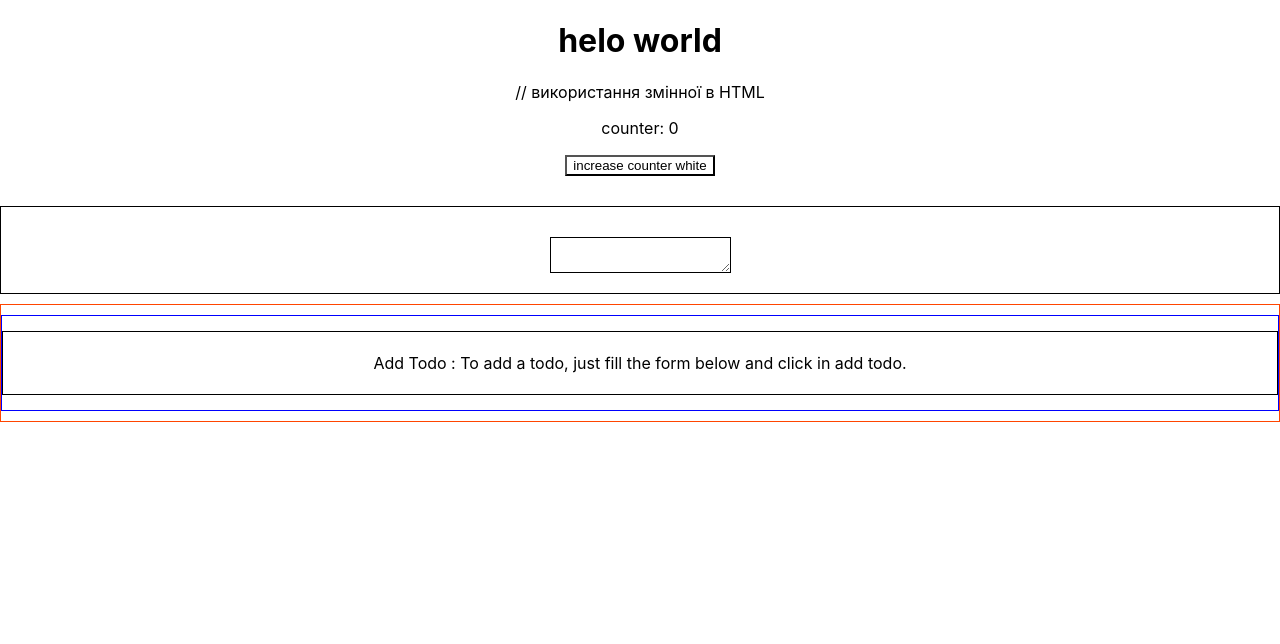
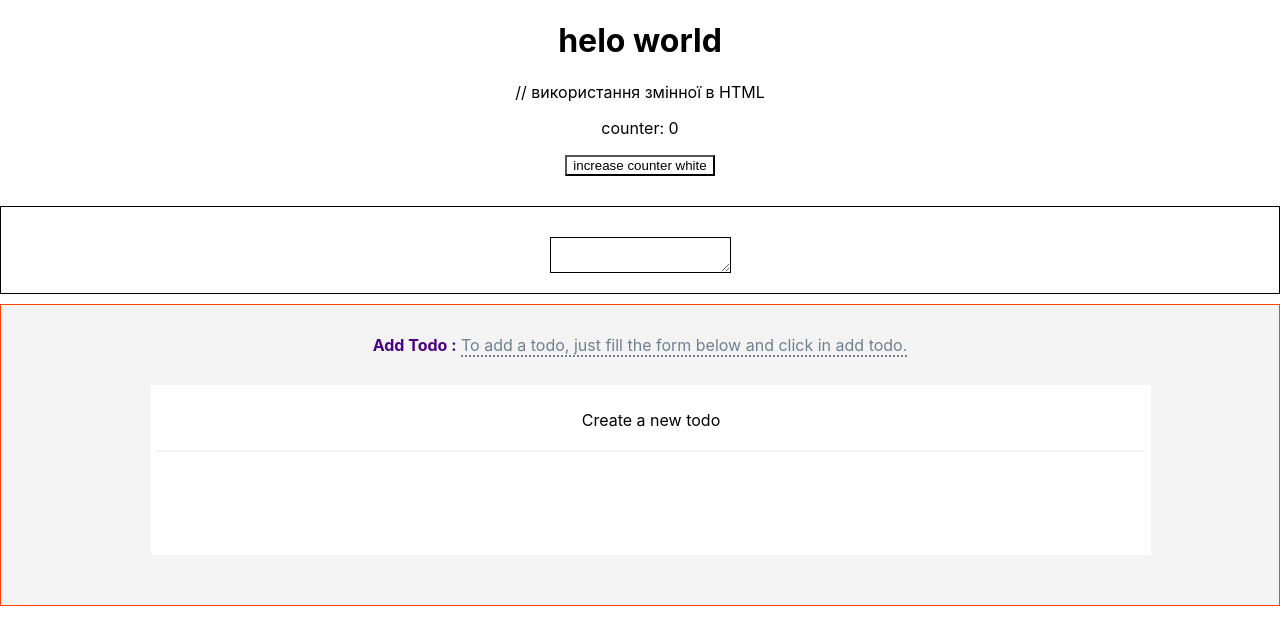
Before and after one commit to romantymets/FirstReactApp, a React (Create React App) app: page / in a window 1280 px wide. Shown: the top 644 px of the page. Built offline with nearby package versions, Linux system fonts and the light colour scheme.

Commit message:
add header

```diff
--- a/src/components/TodoList/TodoList.css
+++ b/src/components/TodoList/TodoList.css
@@ -2,4 +2,6 @@
     border: 1px solid orangered;
     margin-top: 10px;
     margin-bottom: 10px;
+    background-color: rgb(243,243,243);
+    height: 300px;
 }
--- a/src/components/TodoList/TodoList.js
+++ b/src/components/TodoList/TodoList.js
@@ -1,6 +1,7 @@
 import React from 'react';
 import './TodoList.css';
 import TodoHeader from "./components/TodoHeader/TodoHeader"
+import AntCardBody from "./components/AntCardBody/ant-card-body";
 class TodoList extends React.Component {
   constructor() {
     super();
@@ -11,10 +12,10 @@ class TodoList extends React.Component {
   render () {
     return (
       <div className="todo-list-container">
-
         <TodoHeader>
-
         </TodoHeader>
+        <AntCardBody>
+        </AntCardBody>
       </div>
     );
   }
--- /dev/null
+++ b/src/components/TodoList/components/AntCardBody/Component/AntCardBodyHead/AntCardBodyHead.css
@@ -0,0 +1,16 @@
+.AntCardBodyHead-container {
+    border-bottom: 2px solid rgb(243,243,243);
+    margin-top: 5px;
+    margin-bottom: 10px;
+    margin-left: 5px;
+    margin-right: 5px;
+    padding-top: 10px;
+    padding-bottom: 10px;
+
+    display: block;
+    height:30px;
+    background-color: white;
+
+
+
+}
--- /dev/null
+++ b/src/components/TodoList/components/AntCardBody/Component/AntCardBodyHead/AntCardBodyHead.js
@@ -0,0 +1,24 @@
+import React from 'react';
+import './AntCardBodyHead.css';
+// import TodoHeadText from "./TodoHeadText/TodoHeadText";
+
+class AntCardBodyHead extends React.Component {
+  constructor() {
+    super();
+    this.state = {
+    }
+  }
+
+  render () {
+    return (
+      <div className="AntCardBodyHead-container">
+
+  <span>  Create a new todo </span>
+
+
+      </div>
+    );
+  }
+}
+
+export default AntCardBodyHead;
--- /dev/null
+++ b/src/components/TodoList/components/AntCardBody/ant-card-body.css
@@ -0,0 +1,14 @@
+.AntCardBody-container {
+border-left: black;
+    margin-top: 10px;
+    margin-bottom: 10px;
+    padding-top: 10px;
+    padding-bottom: 10px;
+    display: block;
+    height:150px;
+    background-color: white;
+    width: 1000px;
+   margin-left: 150px;
+    margin-left: 150px;
+
+}
--- /dev/null
+++ b/src/components/TodoList/components/AntCardBody/ant-card-body.js
@@ -0,0 +1,24 @@
+import React from 'react';
+import './ant-card-body.css';
+import AntCardBodyHead from "./Component/AntCardBodyHead/AntCardBodyHead";
+
+class AntCardBody extends React.Component {
+  constructor() {
+    super();
+    this.state = {
+    }
+  }
+
+  render () {
+    return (
+      <div className="AntCardBody-container">
+<AntCardBodyHead>
+
+</AntCardBodyHead>
+
+      </div>
+    );
+  }
+}
+
+export default AntCardBody;
--- a/src/components/TodoList/components/TodoHeader/TodoHeadText/TodoHeadText.css
+++ b/src/components/TodoList/components/TodoHeader/TodoHeadText/TodoHeadText.css
@@ -1,5 +1,4 @@
 .TodoHeadText-container {
-    border: 1px solid black;
     margin-top: 5px;
     margin-bottom: 5px;
     padding-top: 5px;
--- a/src/components/TodoList/components/TodoHeader/TodoHeadText/TodoHeadText.js
+++ b/src/components/TodoList/components/TodoHeader/TodoHeadText/TodoHeadText.js
@@ -5,14 +5,16 @@ class TodoHeadText extends React.Component {
   constructor() {
     super();
     this.state = {
+      todoTextAdd : 'color: red',
     }
   }
 
   render () {
+    const todoTextAd = this.state.todoTextAdd;
     return (
       <div className="TodoHeadText-container">
-        <p>Add Todo : To add a todo, just fill the form below and click in add todo.
-        </p>
+        <span class = "Page-header-title" style={{color:'#4B0082'}}> <b>Add Todo :</b> </span>
+        <span style={{color:'#708090', borderBottom:'2px dotted #708090'}}>To add a todo, just fill the form below and click in add todo.</span>
       </div>
     );
   }
--- a/src/components/TodoList/components/TodoHeader/TodoHeader.css
+++ b/src/components/TodoList/components/TodoHeader/TodoHeader.css
@@ -1,5 +1,7 @@
 .TodoHeader-container {
-    border: 1px solid blue;
+    border-top: none;
+    border-right: none;
+    border-left: none;
     margin-top: 10px;
     margin-bottom: 10px;
     padding-top: 10px;
```
